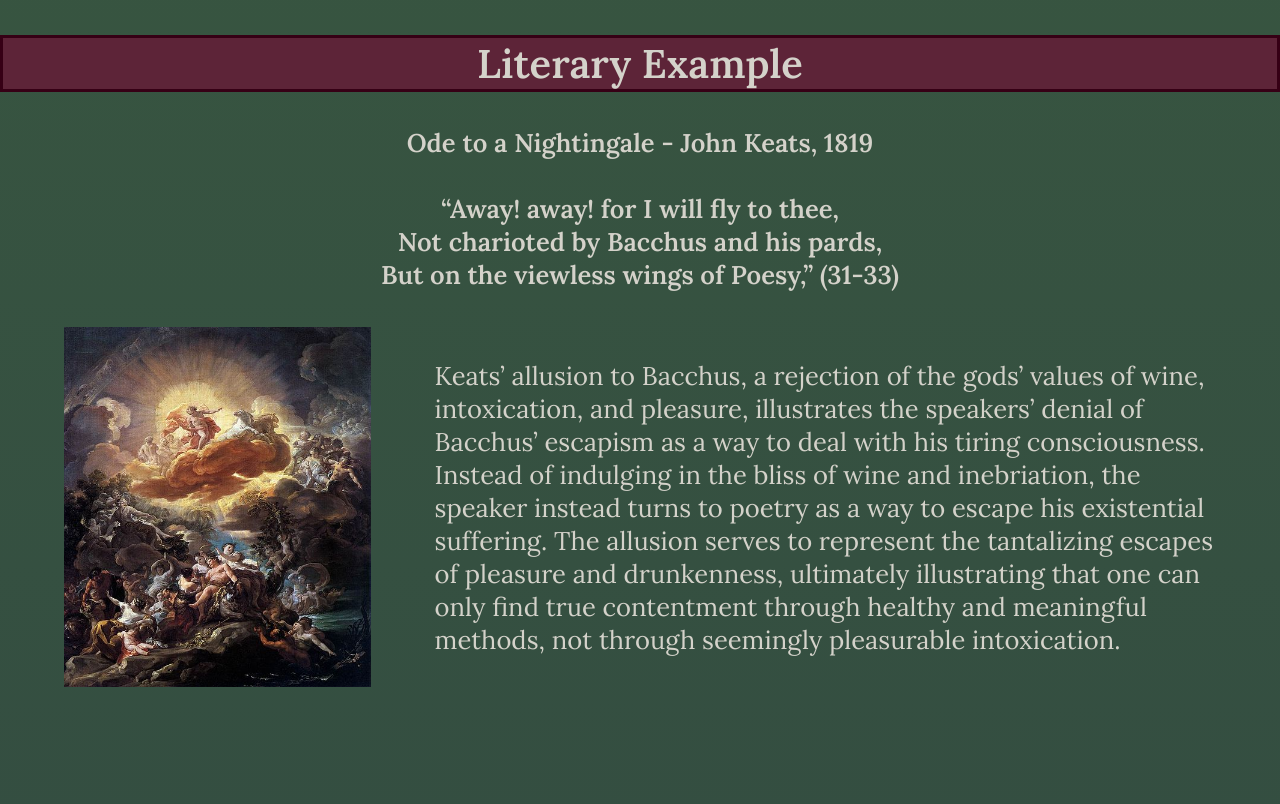
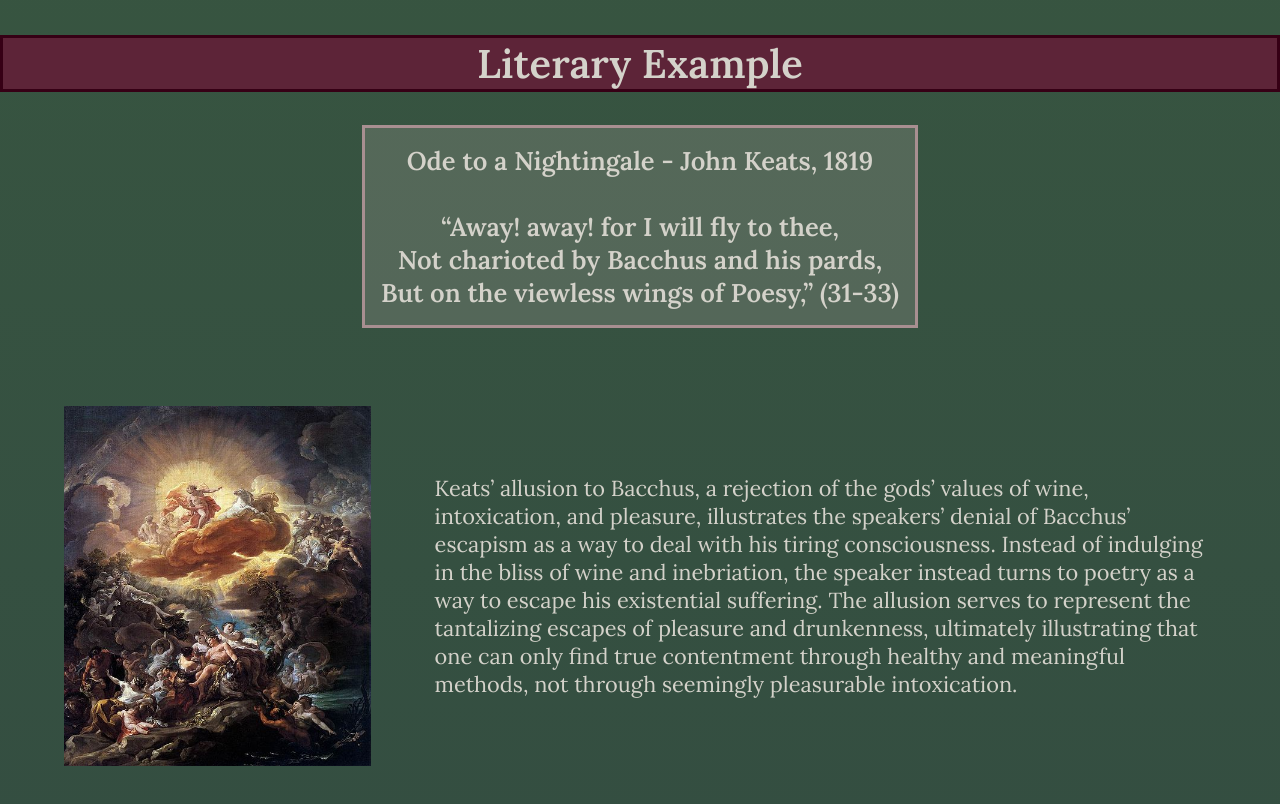
Before and after one commit to dgarls/dionysus, a plain HTML site: page index.html in a window 1280 px wide. Shown: the part 2400-3204 px from the top of the page. Drawn offline with nearby package versions, Linux system fonts and the light colour scheme.

Commit message:
modified:   styles.css

```diff
--- a/styles.css
+++ b/styles.css
@@ -144,12 +144,17 @@ h2{
 }
 
 #poem{
+    margin-top: 0;
+    display: inline-flex;
+    padding: 2vh;
     font-size: 3.2vh;
+    border: 3px solid #A88F91;
+    background-color: #c1b3af37
 }
 
 #poem-part{
     height: 40vh;
-    margin-top: 7vh;
+    margin-top: 8vh;
 }
 
 img {
@@ -162,6 +167,6 @@ img {
 p {
     text-align: left;
     flex-grow: 3;
-    font-size: 2vw;
+    font-size: 1.7vw;
     width: 45vw;
 }
```
